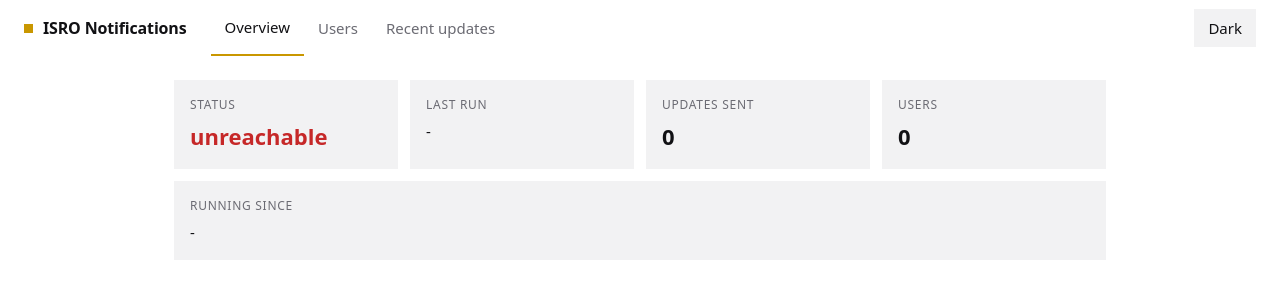
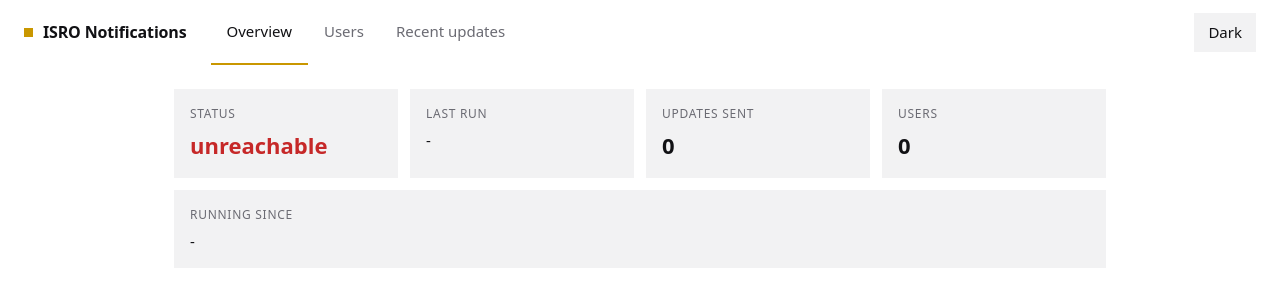
Before and after one commit to gopal-lohar/isro-notifications, a plain HTML site: page web/index.html in a window 1280 px wide. Drawn offline with Linux system fonts and the light colour scheme.

Commit message:
Add nav padding and keep tab borders stable

```diff
--- a/web/style.css
+++ b/web/style.css
@@ -42,7 +42,6 @@ header {
   display: flex;
   align-items: center;
   gap: 24px;
-  height: 56px;
   padding: 0 24px;
   background: var(--bg);
 }
@@ -68,14 +67,13 @@ header {
 
 nav {
   display: flex;
-  height: 100%;
   margin-right: auto;
 }
 
 nav button {
-  height: 100%;
-  padding: 0 14px;
+  padding: 20px 16px;
   border: 0;
+  border-bottom: 2px solid transparent;
   background: none;
   color: var(--muted);
   font: inherit;
@@ -88,7 +86,7 @@ nav button:hover {
 
 nav button.active {
   color: var(--text);
-  border-bottom: 2px solid var(--yellow);
+  border-bottom-color: var(--yellow);
 }
 
 main {
```
